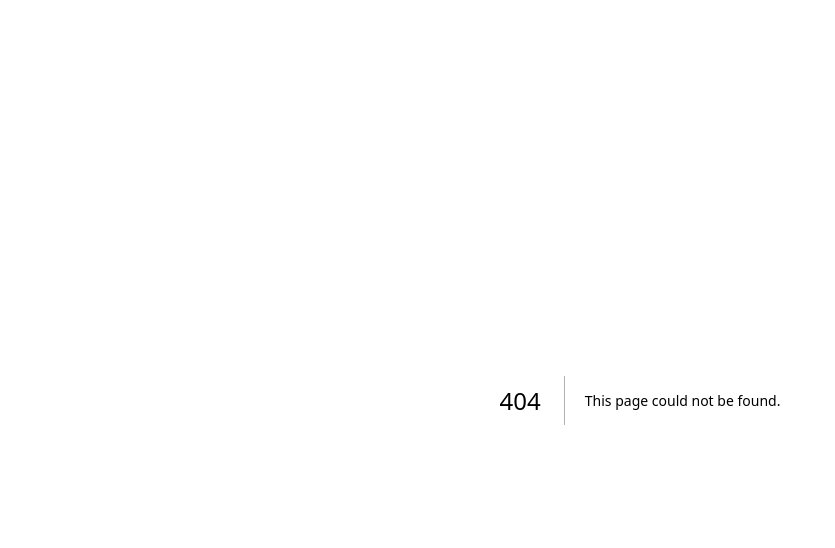
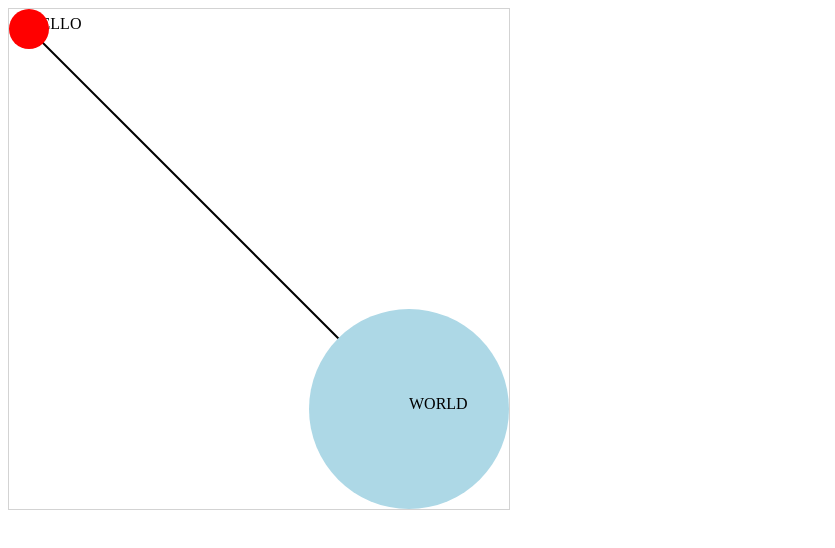
Before and after one commit to ainochi-kor/study-d3, a Next.js app: page /part1/circleHelloWorld in a window 1280 px wide. Before the commit this address had no page. Shown: the top 548 px of the page, without its empty margins (0-835 px from the left). Built offline with nearby package versions, Linux system fonts and the light colour scheme.

Commit message:
add: hello world with circle

```diff
--- /dev/null
+++ b/pages/part1/circleHelloWorld.tsx
@@ -0,0 +1,42 @@
+import { NextPage } from "next";
+import { useEffect } from "react";
+import * as d3 from "d3";
+
+const CircleHelloWorld: NextPage = () => {
+  useEffect(() => {
+    d3.select("svg")
+      .append("line")
+      .attr("x1", 20)
+      .attr("y1", 20)
+      .attr("x2", 400)
+      .attr("y2", 400)
+      .style("stroke", "black")
+      .style("stroke-width", "2px");
+
+    d3.select("svg").append("text").attr("x", 20).attr("y", 20).text("HELLO");
+
+    d3.select("svg")
+      .append("circle")
+      .attr("r", 20)
+      .attr("cx", 20)
+      .attr("cy", 20)
+      .style("fill", "red");
+
+    d3.select("svg")
+      .append("circle")
+      .attr("r", 100)
+      .attr("cx", 400)
+      .attr("cy", 400)
+      .style("fill", "lightblue");
+
+    d3.select("svg").append("text").attr("x", 400).attr("y", 400).text("WORLD");
+  }, []);
+
+  return (
+    <div id="vizcontainer">
+      <svg style={{ width: 500, height: 500, border: "1px solid lightgray" }} />
+    </div>
+  );
+};
+
+export default CircleHelloWorld;
--- a/styles/globals.css
+++ /dev/null
@@ -1,111 +0,0 @@
-@tailwind base;
-@tailwind components;
-@tailwind utilities;
-
-:root {
-  --max-width: 1100px;
-  --border-radius: 12px;
-  --font-mono: ui-monospace, Menlo, Monaco, "Cascadia Mono", "Segoe UI Mono",
-    "Roboto Mono", "Oxygen Mono", "Ubuntu Monospace", "Source Code Pro",
-    "Fira Mono", "Droid Sans Mono", "Courier New", monospace;
-
-  --foreground-rgb: 0, 0, 0;
-  --background-start-rgb: 214, 219, 220;
-  --background-end-rgb: 255, 255, 255;
-
-  --primary-glow: conic-gradient(
-    from 180deg at 50% 50%,
-    #16abff33 0deg,
-    #0885ff33 55deg,
-    #54d6ff33 120deg,
-    #0071ff33 160deg,
-    transparent 360deg
-  );
-  --secondary-glow: radial-gradient(
-    rgba(255, 255, 255, 1),
-    rgba(255, 255, 255, 0)
-  );
-
-  --tile-start-rgb: 239, 245, 249;
-  --tile-end-rgb: 228, 232, 233;
-  --tile-border: conic-gradient(
-    #00000080,
-    #00000040,
-    #00000030,
-    #00000020,
-    #00000010,
-    #00000010,
-    #00000080
-  );
-
-  --callout-rgb: 238, 240, 241;
-  --callout-border-rgb: 172, 175, 176;
-  --card-rgb: 180, 185, 188;
-  --card-border-rgb: 131, 134, 135;
-}
-
-@media (prefers-color-scheme: dark) {
-  :root {
-    --foreground-rgb: 255, 255, 255;
-    --background-start-rgb: 0, 0, 0;
-    --background-end-rgb: 0, 0, 0;
-
-    --primary-glow: radial-gradient(rgba(1, 65, 255, 0.4), rgba(1, 65, 255, 0));
-    --secondary-glow: linear-gradient(
-      to bottom right,
-      rgba(1, 65, 255, 0),
-      rgba(1, 65, 255, 0),
-      rgba(1, 65, 255, 0.3)
-    );
-
-    --tile-start-rgb: 2, 13, 46;
-    --tile-end-rgb: 2, 5, 19;
-    --tile-border: conic-gradient(
-      #ffffff80,
-      #ffffff40,
-      #ffffff30,
-      #ffffff20,
-      #ffffff10,
-      #ffffff10,
-      #ffffff80
-    );
-
-    --callout-rgb: 20, 20, 20;
-    --callout-border-rgb: 108, 108, 108;
-    --card-rgb: 100, 100, 100;
-    --card-border-rgb: 200, 200, 200;
-  }
-}
-
-* {
-  box-sizing: border-box;
-  padding: 0;
-  margin: 0;
-}
-
-html,
-body {
-  max-width: 100vw;
-  overflow-x: hidden;
-}
-
-body {
-  color: rbg(--foreground-rgb);
-  background: linear-gradient(
-      to bottom,
-      transparent,
-      rgb(var(--background-end-rgb))
-    )
-    rgb(var(--background-start-rgb));
-}
-
-a {
-  color: inherit;
-  text-decoration: none;
-}
-
-@media (prefers-color-scheme: dark) {
-  html {
-    color-scheme: dark;
-  }
-}
```
Also changed, not shown: pages/index.tsx (+32 -12 lines), pages/part1/basicD3App.tsx (added, +20 -0 lines), pages/part1/index.tsx (+16 -2 lines), pages/part1/useJavascript.tsx (added, +56 -0 lines), pages/part1/useStylesheet.tsx (+8 -0 lines).
